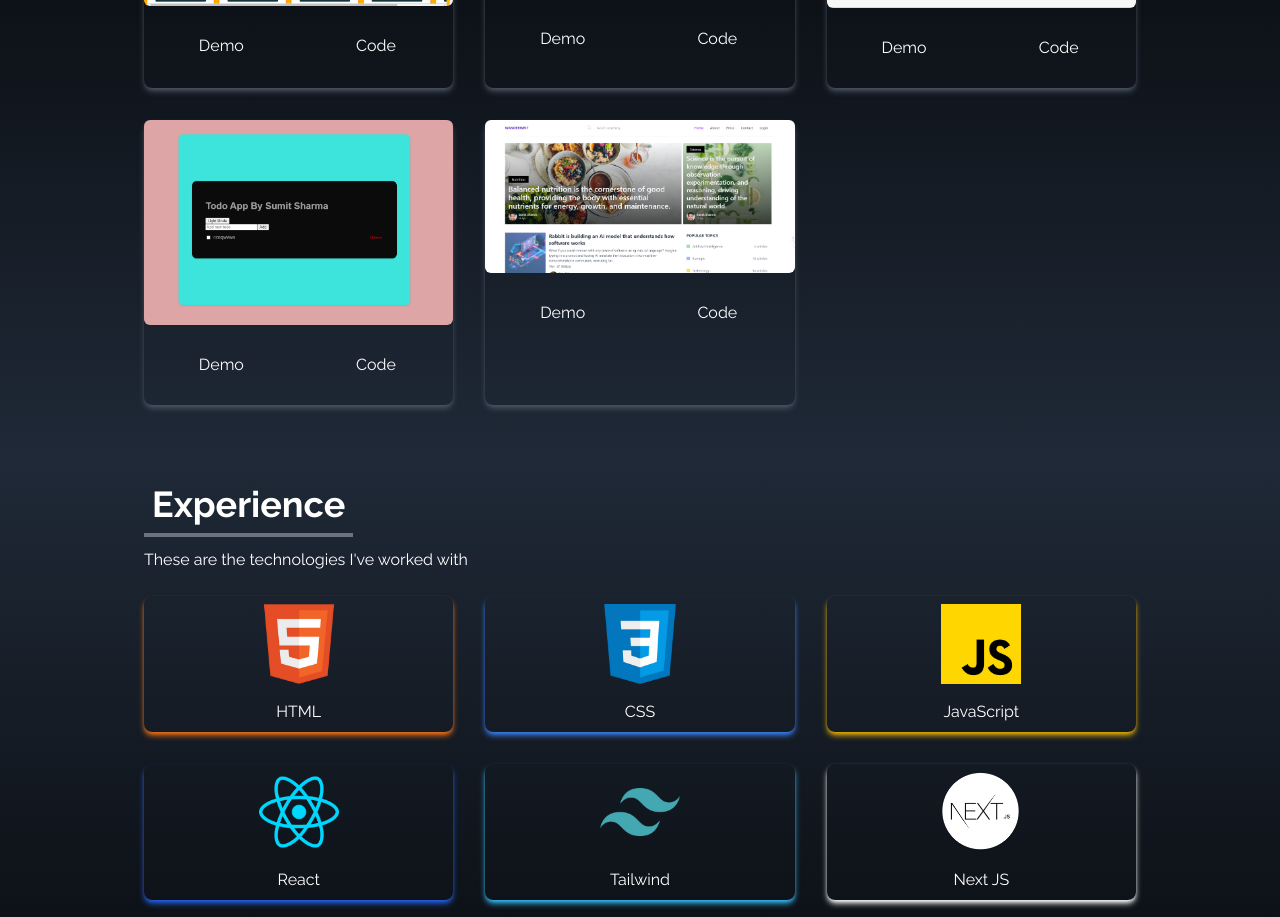
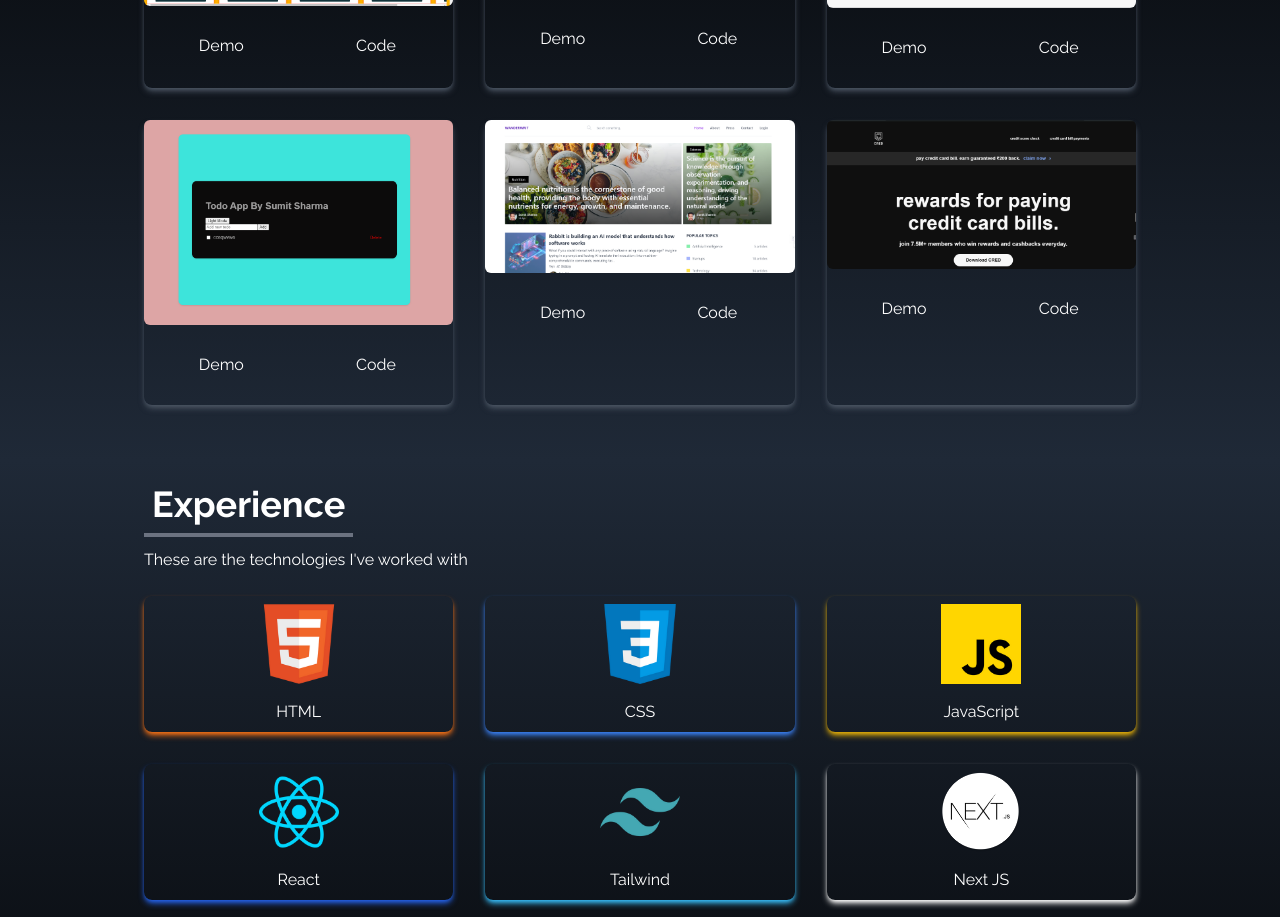
Before and after one commit to SumitSharma2000/Sumit-Portfolio, a React (Create React App) app: page / in a window 1280 px wide. Shown: the part 1940-2857 px from the top of the page. Built offline with nearby package versions, Linux system fonts and the light colour scheme.

Commit message:
add project

```diff
--- a/src/components/Portfolio.jsx
+++ b/src/components/Portfolio.jsx
@@ -4,6 +4,7 @@ import ChatApp from "../assets/portfolio/ChatApp.png"
 import ExpenseTracker from "../assets/portfolio/ExpenseTracker.png"
 import TodoApp from '../assets/portfolio/todo.png'
 import BlogWebsite from '../assets/portfolio/Blog Website.png'
+import CredClone from '../assets/portfolio/CredClone.png'
 
 
 const Portfolio = () => {
@@ -27,6 +28,10 @@ const Portfolio = () => {
     {
       id: 5,
       src: BlogWebsite,
+    },
+    {
+      id: 6,
+      src: CredClone,
     },
   ];
 
```
Also changed, not shown: src/assets/portfolio/CredClone.png (added).
